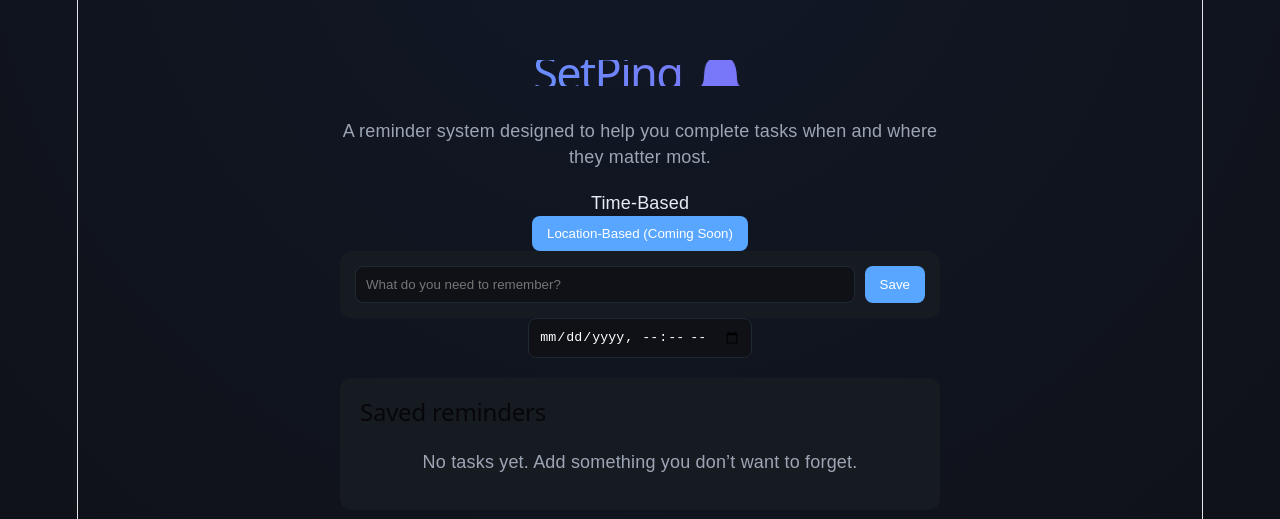
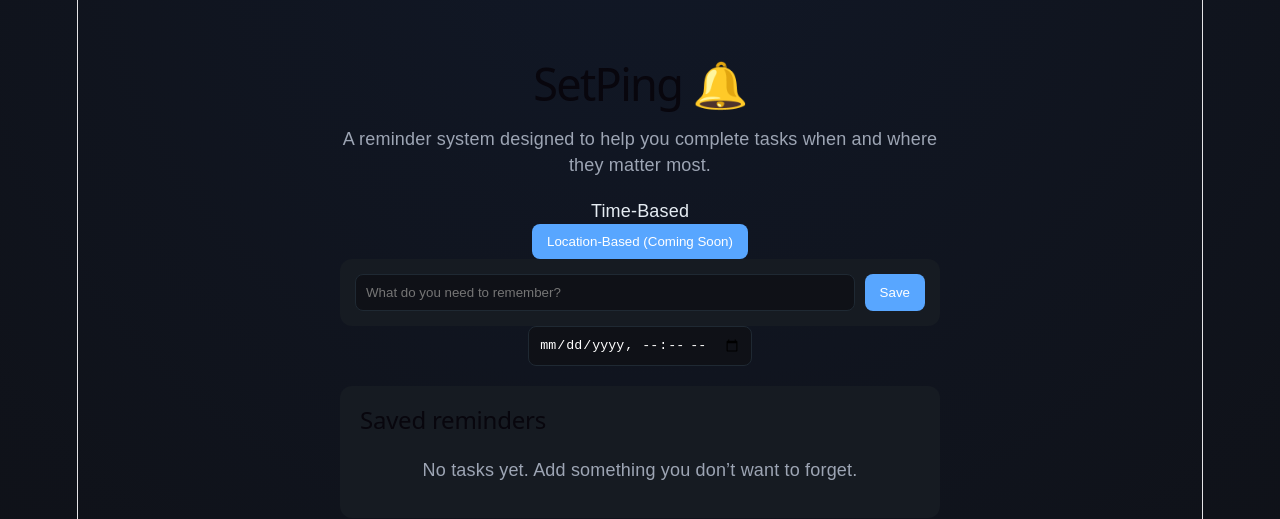
Before and after one commit to Nicode56/PingMe, a React (Vite) app: page / in a window 1280 px wide. Shown: the part 131-650 px from the top of the page. Built offline with nearby package versions, Linux system fonts and the light colour scheme.

Commit message:
h1 style update

```diff
--- a/src/App.css
+++ b/src/App.css
@@ -15,9 +15,9 @@ body {
 /* HEADER */
 h1 {
   font-size: 2.5rem;
-  background: linear-gradient(90deg, #58a6ff, #8b5cf6);
-  -webkit-background-clip: text;
-  -webkit-text-fill-color: transparent;
+  line-height: 1.2;   /* 🔥 important */
+  margin-bottom: 10px;
+  padding: 5px 0;     /* prevents clipping */
 }
 
 .app-description {
```
